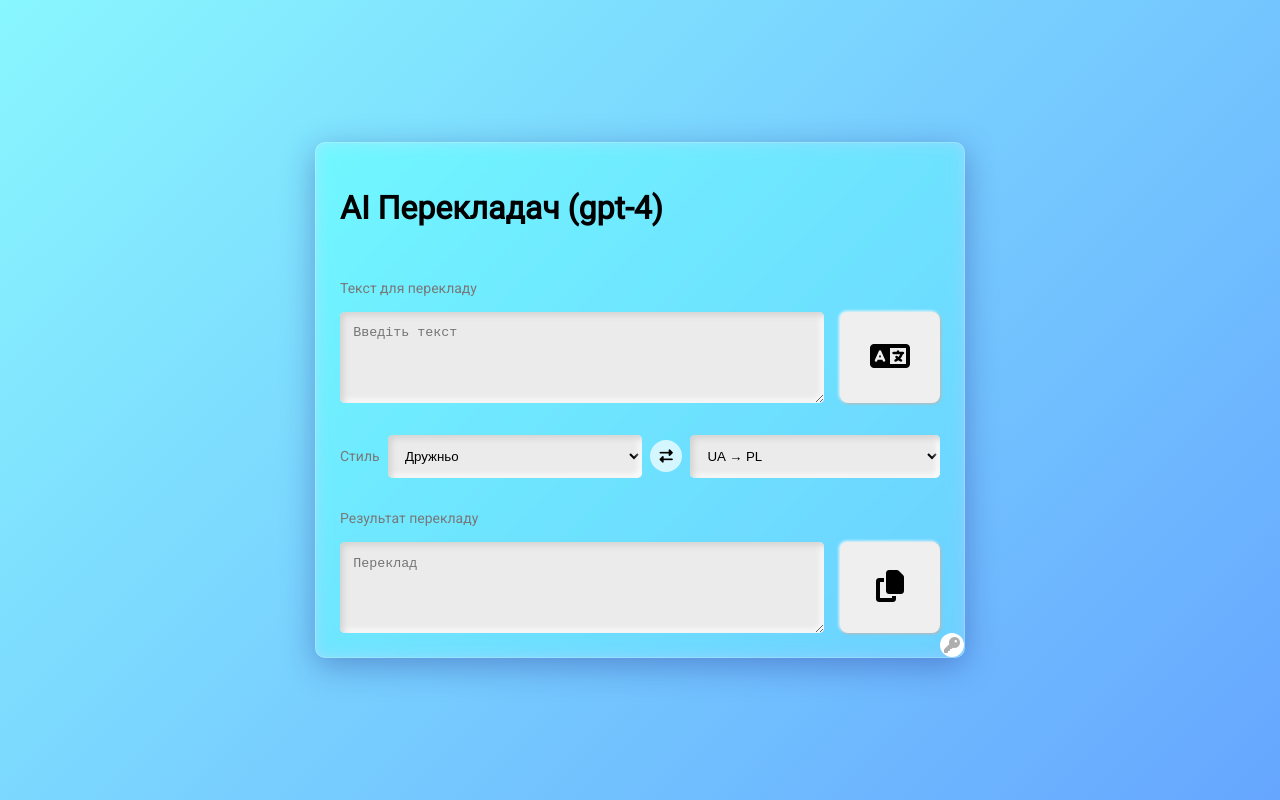
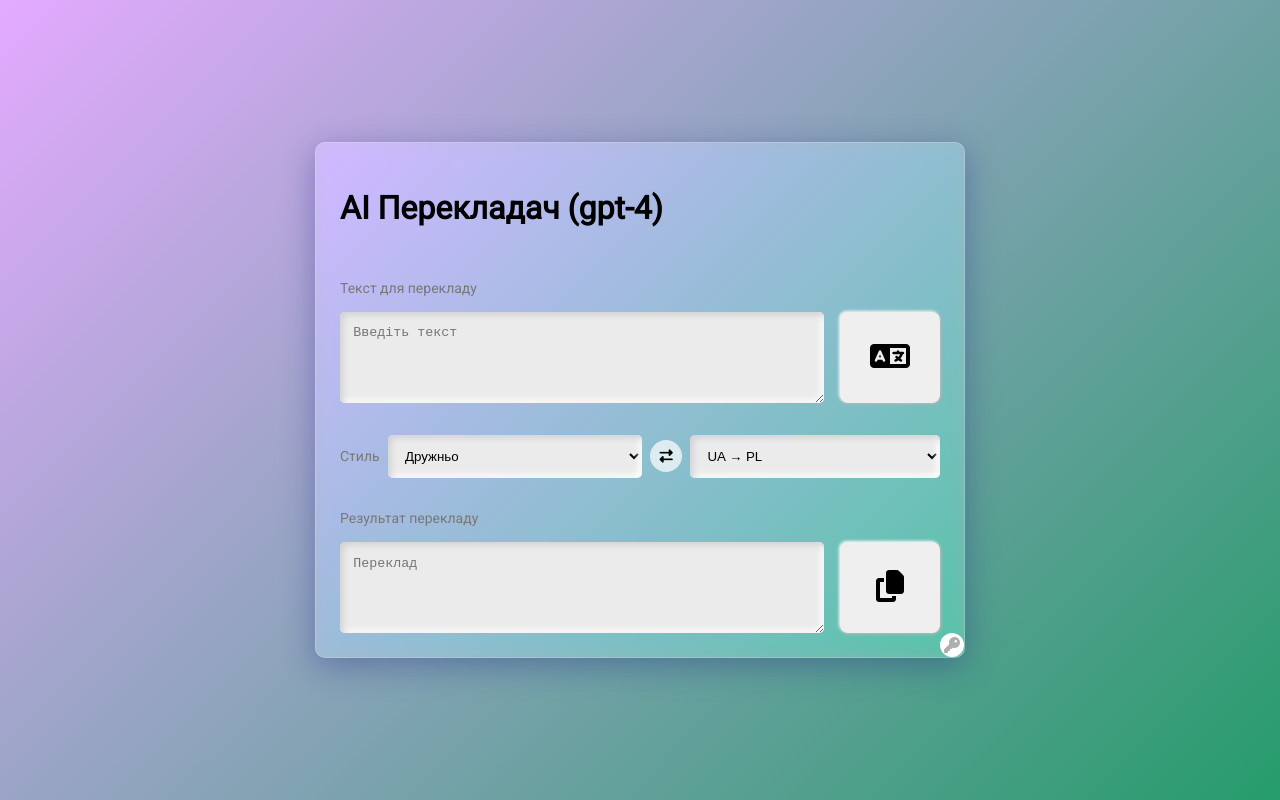
Before and after one commit to Alexandr-Kravchuk/translate-ai, a website: page index.html in a window 1280 px wide. Drawn offline with Linux system fonts and the light colour scheme.

Commit message:
Change background gradient

```diff
--- a/style.css
+++ b/style.css
@@ -5,7 +5,7 @@
         justify-content: center;
         align-items: center;
         margin: 0;
-        background: linear-gradient(135deg, #89f7fe 0%, #66a6ff 100%);
+        background: linear-gradient(135deg, #e4aaff 0%, #269c6b 100%);
         background-attachment: fixed;
 }
 
```
